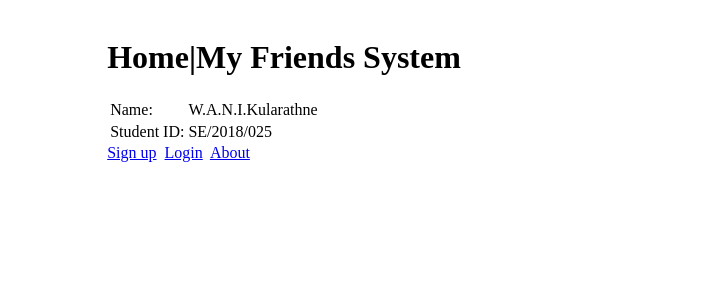
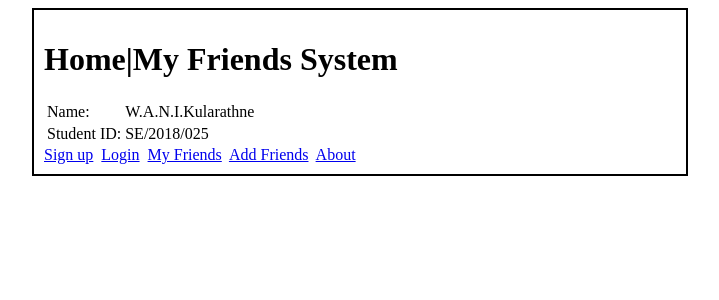
Before and after one commit to imashaWe/my-friends-system, a PHP site: page / in a window 1280 px wide. Shown: the top 300 px of the page, without its empty margins (280-999 px from the left). Run offline with PHP 8.4, Linux system fonts and the light colour scheme.

Commit message:
add project details

```diff
--- a/friends-view.php
+++ b/friends-view.php
@@ -35,7 +35,7 @@ $start = ($page - 1) * $limit
     <title>Friends</title>
 </head>
 <body>
-<div class="container">
+<div class="container border-dark">
     <h1>My Friends | My Friends System</h1>
     <?php
     $uid = $_SESSION['uid'];
--- a/index.php
+++ b/index.php
@@ -13,7 +13,7 @@
     <title>My Friends System</title>
 </head>
 <body>
-    <div class="container">
+    <div class="container border-dark">
         <h1>Home|My Friends System</h1>
         <table>
             <tr>
@@ -27,6 +27,8 @@
         </table>
         <a href="sign-up.php">Sign up</a>&nbsp
         <a href="login.php">Login</a>&nbsp
+        <a href="friends-view.php">My Friends</a>&nbsp
+        <a href="add-friends-view.php">Add Friends</a>&nbsp
         <a href="about.php">About</a>
     </div>
 </body>
--- a/login.php
+++ b/login.php
@@ -49,7 +49,7 @@ function set_error($error)
     <title>Login</title>
 </head>
 <body>
-<div class="container">
+<div class="container border-dark">
     <h1 style="text-align:center">Login | My Friends System</h1>
 
     <form action="login.php" method="post">
--- a/sign-up.php
+++ b/sign-up.php
@@ -65,7 +65,7 @@ function set_error($error)
 </head>
 <body>
 
-<div class="container">
+<div class="container border-dark">
     <h1 style="text-align: center">Sign Up | My Friends System</h1>
 
     <form action="" method="post">
--- a/style/main.css
+++ b/style/main.css
@@ -1,6 +1,6 @@
 .container {
     margin: auto;
-    width: 40%;
+    width: 50%;
     padding: 10px;
 }
 
@@ -22,8 +22,8 @@
     width: 40%;
 }
 
-.border-green {
-    border: 3px solid green;
+.border-dark {
+    border: 2px solid black;
 }
 
 .table {
```
Also changed, not shown: add-friends-view.php (+10 -5 lines).
